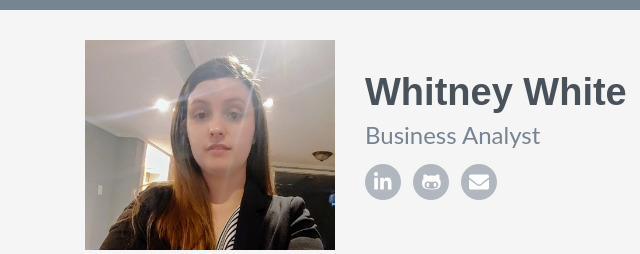
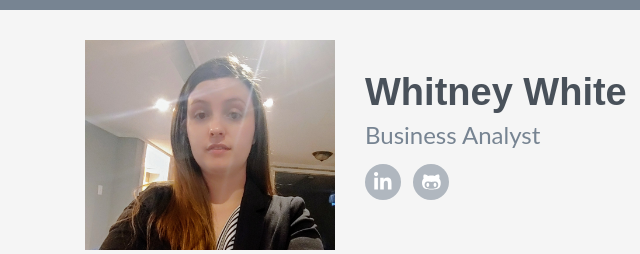
Before and after one commit to Whitney128/Whitney128.github.io, a plain HTML site: page index.html in a window 1280 px wide. Shown: the top 254 px of the page, 0-640 px from the left. Drawn offline with nearby package versions, Linux system fonts and the light colour scheme; no server answers; some icons are missing.

Commit message:
updating html

```diff
--- a/index.html
+++ b/index.html
@@ -39,10 +39,8 @@
                 <ul class="social list-inline">
                     <li class="list-inline-item"><a href="https://www.linkedin.com/in/whitney-white-6408a61a8/"><i class="fab fa-linkedin-in"></i></a></li>
                     <li class="list-inline-item"><a href="https://github.com/Whitney128"><i class="fab fa-github-alt"></i></a></li>
-                    <li class="list-inline-item"><a href="White.Whitney543@gmail.com"><i class="fa fa-envelope"></i></a></li>
                 </ul>
             </div><!--//profile-->
-            <!-- <a class="btn btn-cta-primary float-right" href="White.Whitney543@gmail.com" target="_blank"><i class="fas fa-paper-plane"></i> Contact Me</a> -->
         </div><!--//container-->
     </header><!--//header-->
 
```
